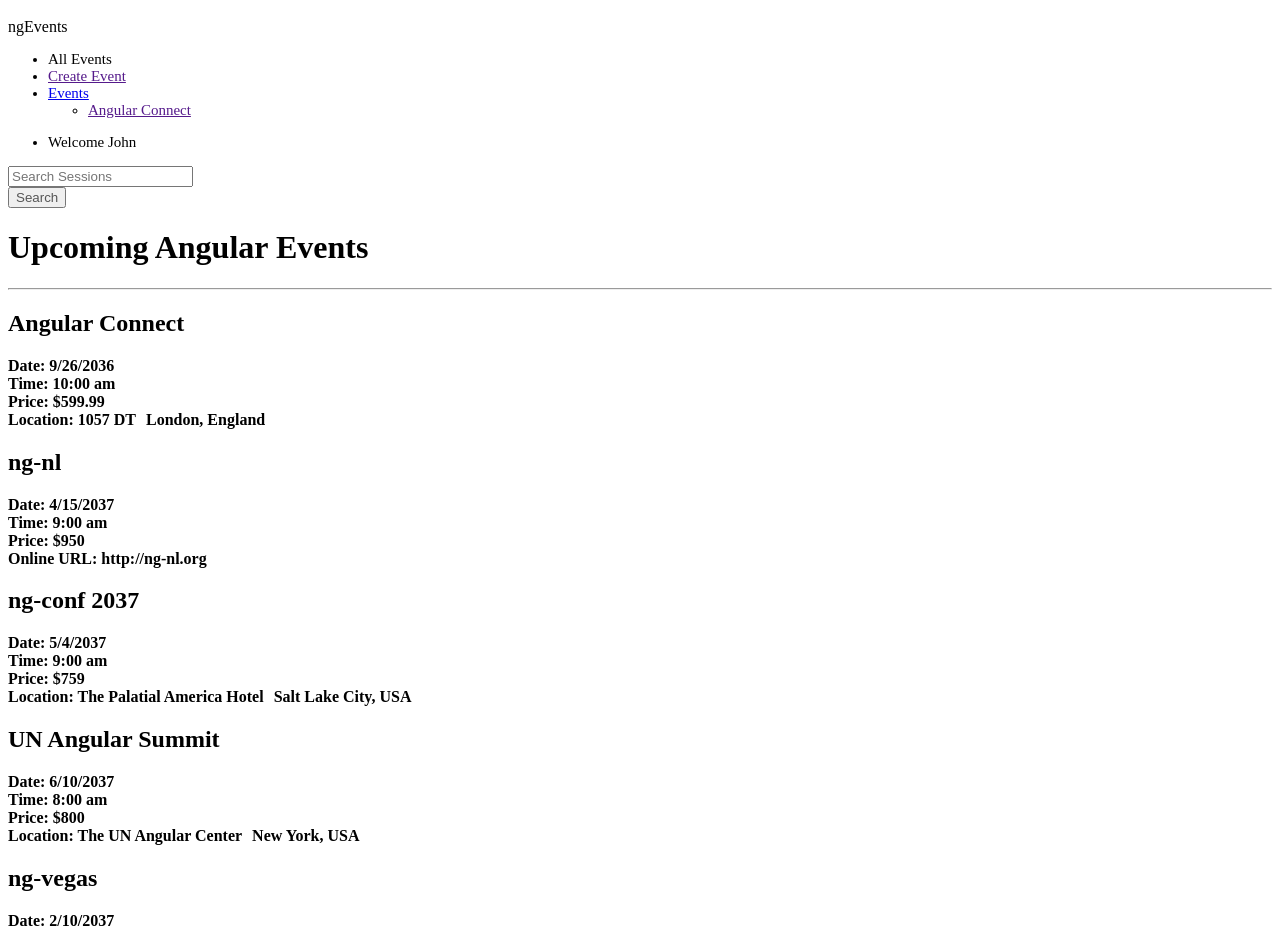
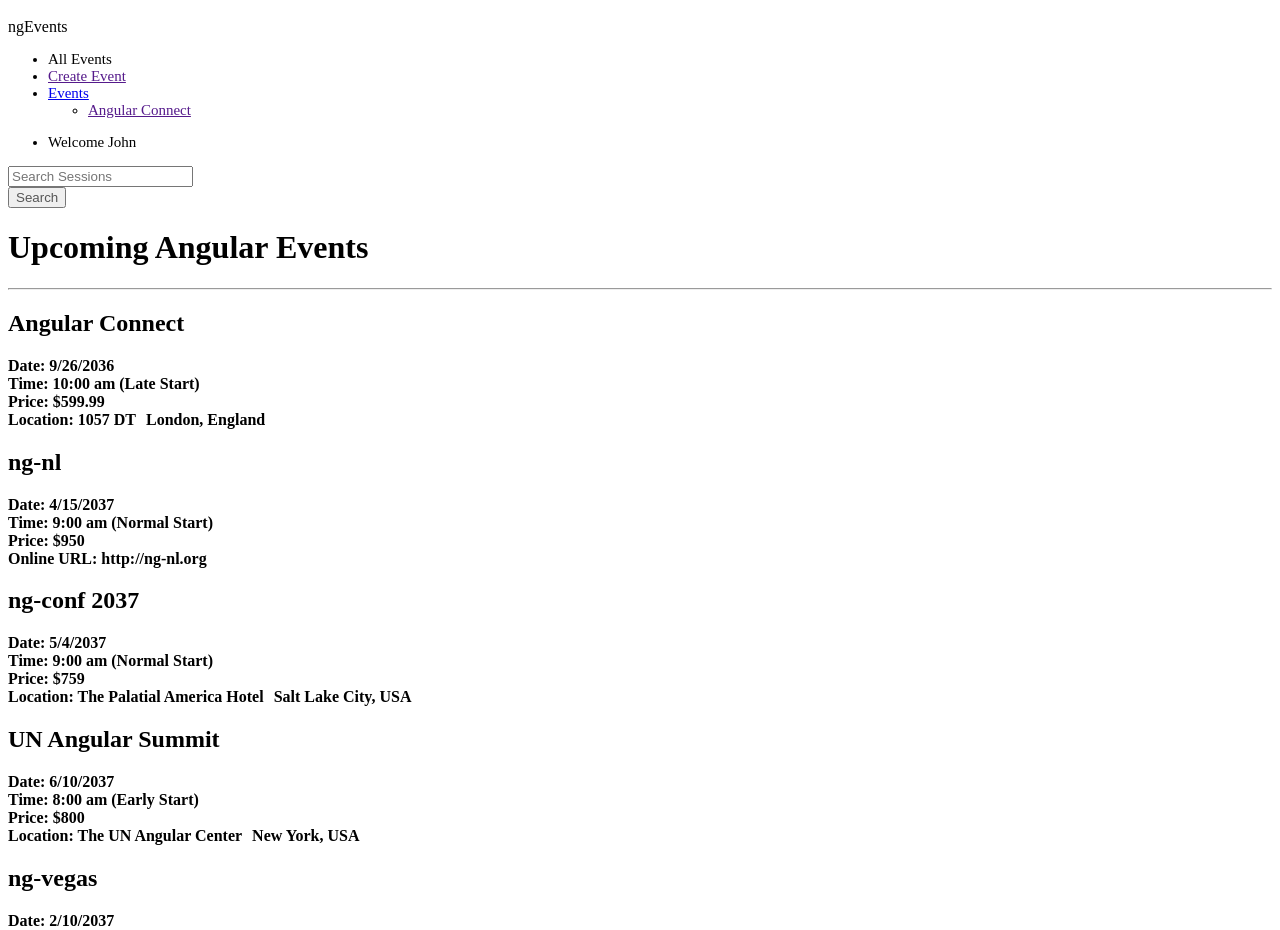
Before and after one commit to nickayson/Angular-Website, an Angular app in the folder ng-fundamentals/: page / in a window 1280 px wide. Shown: the top 930 px of the page. Built offline with nearby package versions, Linux system fonts and the light colour scheme.

Commit message:
ngswitch

```diff
--- a/ng-fundamentals/src/app/events/event-thumbnail.component.ts
+++ b/ng-fundamentals/src/app/events/event-thumbnail.component.ts
@@ -6,14 +6,20 @@ import { Component, Input, Output, EventEmitter } from "@angular/core";
     <div class="well hoverwell thumbnail">
     <h2>{{event?.name}}</h2>
     <div>Date: {{event?.date}}</div>
-    <div>Time: {{event?.time}}</div>
+    <div [ngSwitch]="event?.time">
+      Time: {{event?.time}}
+      <span *ngSwitchCase="'8:00 am'">(Early Start)</span>
+      <span *ngSwitchCase="'10:00 am'">(Late Start)</span>
+      <span *ngSwitchDefault>(Normal Start)</span>
+    </div>
     <div>Price: \${{event?.price}}</div>
       <div *ngIf="event?.location">
         <span>Location: {{event?.location?.address}}</span>
 
         <span class="pad-left">{{event?.location?.city}}, {{event?.location?.country}}</span>
       </div>
-      <!-- makes online URL not show if empty -->
+      <!-- makes online URL not show if empty
+        *ngIf="event?.onlineUrl"-->
       <div *ngIf="event?.onlineUrl">
         Online URL: {{event?.onlineUrl}}
       </div>
```
